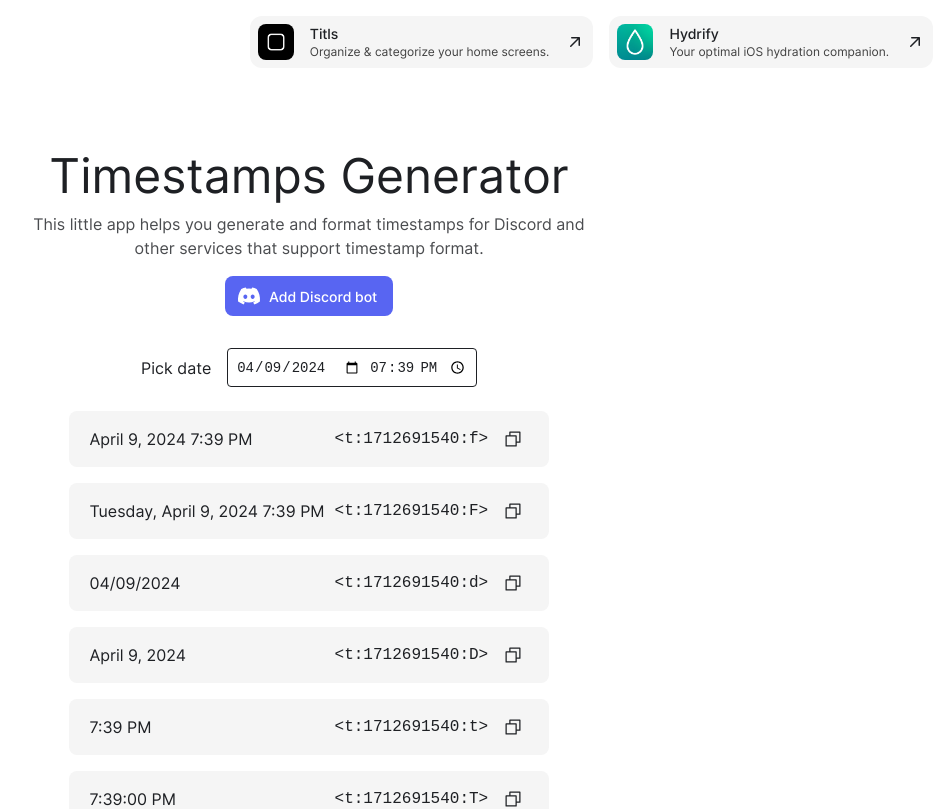
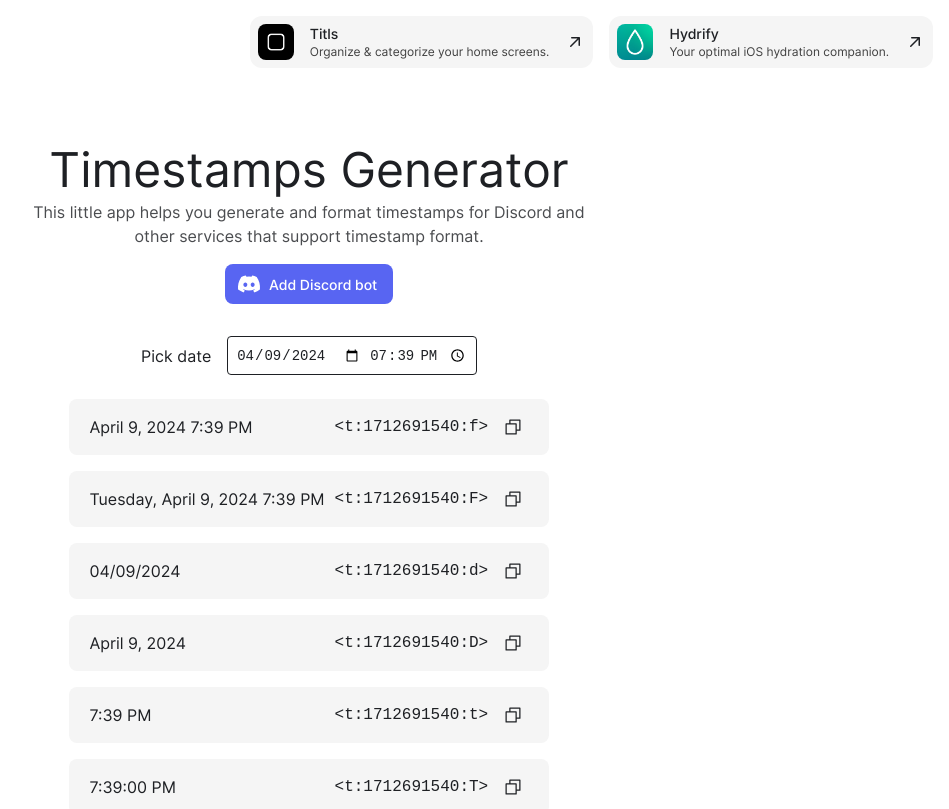
Before and after one commit to NiklasPeterson/timestamps, a Next.js app: page / in a window 1280 px wide. Shown: the top 809 px of the page, without its empty margins (331-1280 px from the left). Built offline with nearby package versions, Linux system fonts and the light colour scheme.

Commit message:
Adjusting h1 line-height

```diff
--- a/pages/index.js
+++ b/pages/index.js
@@ -144,6 +144,7 @@ const ScMain = styled.main`
 const ScTitle = styled.h1`
   font-size: 48px;
   font-weight: 400;
+  line-height: 125%;
   text-align: center;
   margin-bottom: 0px;
 `;
```
